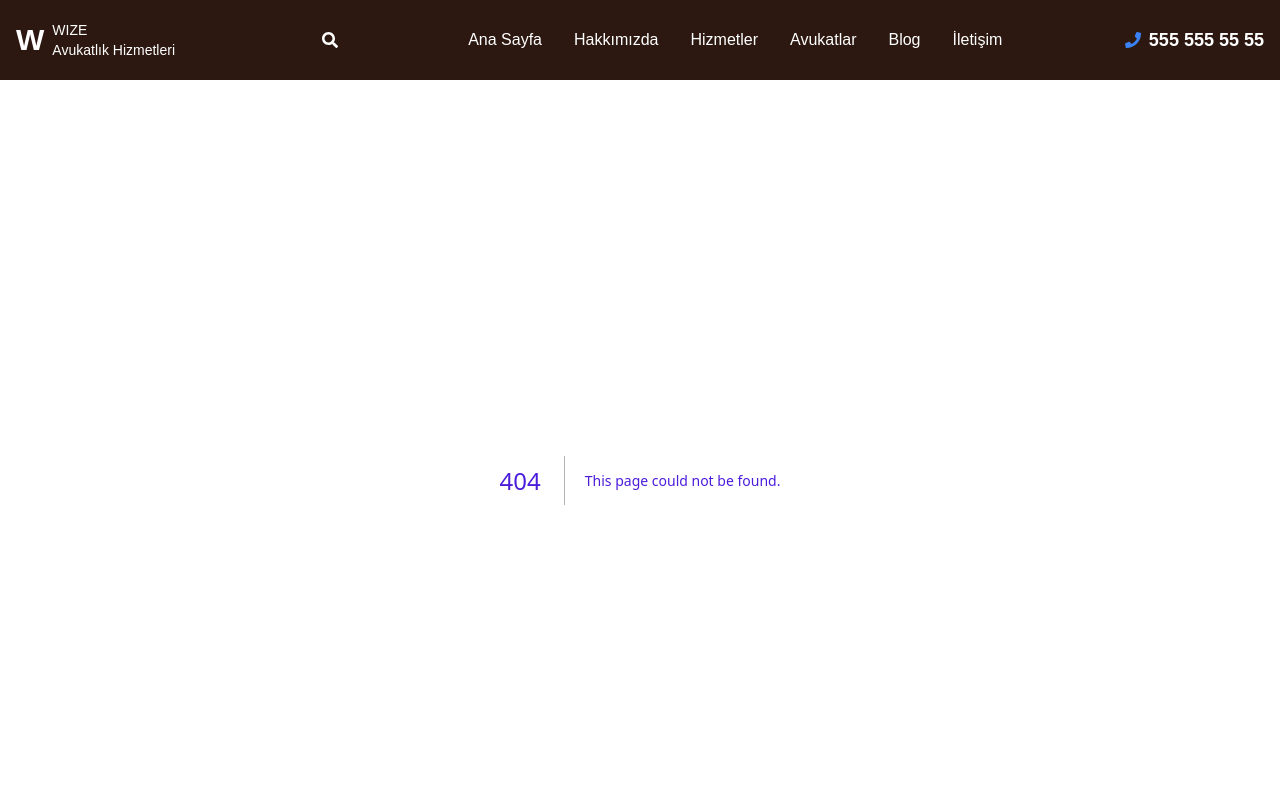
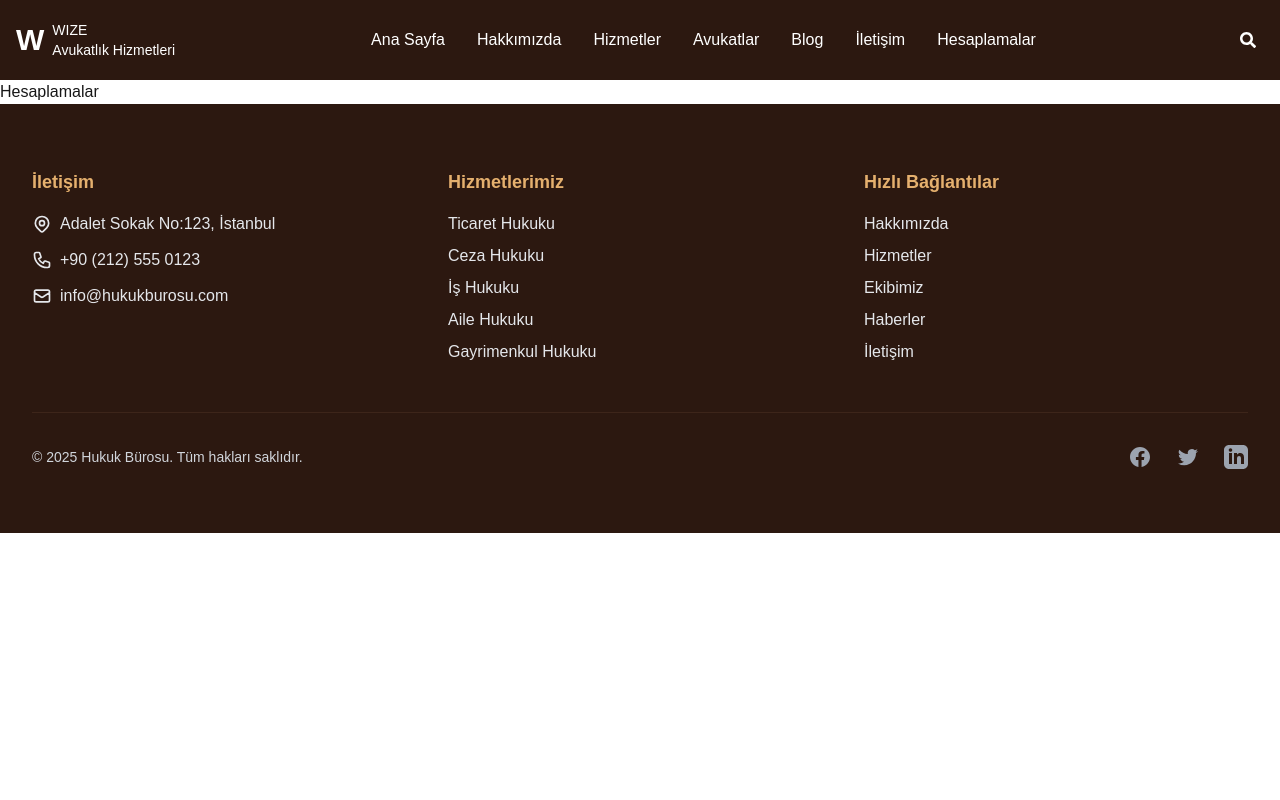
Before and after one commit to nihanrls/avukat-front, a Next.js app: page /hesaplamalar in a window 1280 px wide. Before the commit this address had no page. Shown: the top 800 px of the page. Built offline with nearby package versions, Linux system fonts and the light colour scheme.

Commit message:
navbardaki search ikonu ve searchbar düzenlendi

```diff
--- a/app/blog/page.tsx
+++ b/app/blog/page.tsx
@@ -3,6 +3,7 @@ import React, { useState } from 'react';
 import NewsCard from '@/components/newscard';
 import FilterTags from '@/components/FilterTags';
 import Postara from '@/components/postara';
+import Kategoriler from '@/components/kategoriler';
 
 const news = [
   {
@@ -66,6 +67,9 @@ export default function Haberler() {
           <div className="mt-4">
             <Postara onSearch={handleSearch} />
           </div>
+          <div className="mt-4">
+            <Kategoriler />
+          </div>
           </div>
           <div className="w-3/4 grid grid-cols-1 md:grid-cols-2 lg:grid-cols-3 gap-6 md:gap-8">
             {news.map((item) => (
--- /dev/null
+++ b/app/hesaplamalar/page.tsx
@@ -0,0 +1,3 @@
+export default function Hesaplamalar() {
+  return <div>Hesaplamalar</div>;
+}
--- a/components/common/navbar.tsx
+++ b/components/common/navbar.tsx
@@ -16,48 +16,11 @@ export default function Navbar() {
   const [isOpen, setIsOpen] = useState(false);
   const [isScrolled, setIsScrolled] = useState(false);
   const [searchQuery, setSearchQuery] = useState("");
-  const [showSearch, setShowSearch] = useState(false);
   const pathname = usePathname();
   const isTransparentPage = pathname === '/' || pathname === '/hizmetler';
 
-  const handleMouseEnter = (e: React.MouseEvent<HTMLAnchorElement>) => {
-    const link = e.currentTarget;
-    const rect = link.getBoundingClientRect();
-    const mouseX = e.clientX - rect.left;
-    const line = link.querySelector('.hover-line') as HTMLElement;
-
-    if (line) {
-      if (mouseX < rect.width / 2) {
-        line.style.transformOrigin = 'left';
-      } else {
-        line.style.transformOrigin = 'right';
-      }
-      line.style.transform = 'scaleX(1)';
-    }
-  };
-
-  const handleMouseLeave = (e: React.MouseEvent<HTMLAnchorElement>) => {
-    const link = e.currentTarget;
-    const rect = link.getBoundingClientRect();
-    const mouseX = e.clientX - rect.left;
-    const line = link.querySelector('.hover-line') as HTMLElement;
-
-    if (line) {
-      if (mouseX < rect.width / 2) {
-        line.style.transformOrigin = 'right';
-      } else {
-        line.style.transformOrigin = 'left';
-      }
-      line.style.transform = 'scaleX(0)';
-    }
-  };
-
   const handleScroll = () => {
-    if (window.scrollY > 0) {
-      setIsScrolled(true);
-    } else {
-      setIsScrolled(false);
-    }
+    setIsScrolled(window.scrollY > 0);
   };
 
   useEffect(() => {
@@ -65,19 +28,9 @@ export default function Navbar() {
     return () => window.removeEventListener('scroll', handleScroll);
   }, []);
 
-  useEffect(() => {
-    if (isOpen) {
-      document.body.style.overflow = 'hidden';
-    } else {
-      document.body.style.overflow = 'unset';
-    }
-  }, [isOpen]);
-
   const handleSearch = (e: React.FormEvent) => {
     e.preventDefault();
     console.log("Arama yapılıyor:", searchQuery);
-    // Arama sonuçları sayfasına yönlendirme yapılabilir
-    // window.location.href = `/search?query=${searchQuery}`;
   };
 
   return (
@@ -99,17 +52,42 @@ export default function Navbar() {
             </div>
           </Link>
 
-          {/* Arama İkonu */}
-          <div className="relative ml-4">
-            <ToggleButton isToggled={showSearch} onToggle={() => setShowSearch((prev) => !prev)} />
-            {showSearch && (
-              <form onSubmit={handleSearch} className="absolute right-0 flex items-center bg-white rounded-md shadow-md overflow-hidden">
+          {/* Sayfalara Erişim Butonları */}
+          <div className="hidden md:flex items-center justify-center flex-grow space-x-8">
+            {[
+              { href: "/", text: "Ana Sayfa" },
+              { href: "/hakkinda", text: "Hakkımızda" },
+              { href: "/hizmetler", text: "Hizmetler" },
+              { href: "/avukatlar", text: "Avukatlar" },
+              { href: "/blog", text: "Blog" },
+              { href: "/iletisim", text: "İletişim" },
+              { href: "/hesaplamalar", text: "Hesaplamalar" }
+            ].map((link) => (
+              <Link
+                key={link.href}
+                href={link.href}
+                className="relative group"
+              >
+                <span className="hover:text-gray-300 transition-colors">
+                  {link.text}
+                </span>
+              </Link>
+            ))}
+          </div>
+
+          {/* Arama İkonu ve Çubuğu */}
+          <div className="relative flex items-center">
+            <button onClick={() => setIsOpen(!isOpen)} className="text-white p-2">
+              {isOpen ? <FaTimes /> : <FaSearch />}
+            </button>
+            {isOpen && (
+              <form onSubmit={handleSearch} className="absolute top-6 right-0 mt-2 flex items-center">
                 <input
                   type="text"
                   placeholder="Arama yap..."
                   value={searchQuery}
                   onChange={(e) => setSearchQuery(e.target.value)}
-                  className="px-3 py-1 outline-none rounded-md focus:ring-2 focus:ring-[#ffffff] transition duration-200 w-48 text-sm text-black"
+                  className="px-3 py-1 outline-none rounded-sm transition duration-200 w-48 text-sm text-black"
                 />
                 <button type="submit" className="bg-[#ffffff] p-2 rounded-md">
                   <FaSearch className="text-[#2c1810]" />
@@ -141,73 +119,7 @@ export default function Navbar() {
               </svg>
             </button>
           </div>
-
-          {/* Desktop Navigation */}
-          <div className="hidden md:flex items-center space-x-8">
-            {[
-              { href: "/", text: "Ana Sayfa" },
-              { href: "/hakkinda", text: "Hakkımızda" },
-              { href: "/hizmetler", text: "Hizmetler" },
-              { href: "/avukatlar", text: "Avukatlar" },
-              { href: "/blog", text: "Blog" },
-              { href: "/iletisim", text: "İletişim" }
-            ].map((link) => (
-              <Link
-                key={link.href}
-                href={link.href}
-                className="relative group"
-                onMouseEnter={handleMouseEnter}
-                onMouseLeave={handleMouseLeave}
-              >
-                <span className="hover:text-gray-300 transition-colors">
-                  {link.text}
-                </span>
-                <span className="hover-line absolute -bottom-2 left-0 w-full h-0.5 bg-[#E5B06E] transform scale-x-0 transition-transform duration-300"></span>
-              </Link>
-            ))}
-          </div>
-
-          {/* Right Section */}
-          <div className="hidden md:flex items-center space-x-6">
-            <div className="flex items-center space-x-2">
-              <FaPhone className="text-blue-500" />
-              <span className="text-lg font-semibold">555 555 55 55</span>
-            </div>
-          </div>
         </div>
-
-        {/* Mobile Menu */}
-        {isOpen && (
-          <div className="fixed inset-0 top-0 left-0 w-full h-full bg-[#2c1810] z-[9998]">
-            <div className="pt-24 px-4">
-              <div className="flex flex-col space-y-6">
-                {[
-                  { href: "/", text: "Ana Sayfa" },
-                  { href: "/hakkinda", text: "Hakkımızda" },
-                  { href: "/hizmetler", text: "Hizmetler" },
-                  { href: "/avukatlar", text: "Avukatlar" },
-                  { href: "/blog", text: "Blog" },
-                  { href: "/iletisim", text: "İletişim" }
-                ].map((link) => (
-                  <Link
-                    key={link.href}
-                    href={link.href}
-                    onClick={() => setIsOpen(false)}
-                    className="text-white text-2xl hover:text-[#E5B06E] transition-colors"
-                  >
-                    {link.text}
-                  </Link>
-                ))}
-                <div className="pt-8 border-t border-gray-700">
-                  <div className="flex items-center space-x-2 text-white mb-4">
-                    <FaPhone className="text-blue-500" />
-                    <span className="text-xl">555 555 55 55</span>
-                  </div>
-                </div>
-              </div>
-            </div>
-          </div>
-        )}
       </div>
     </nav>
   );
--- /dev/null
+++ b/components/kategoriler.tsx
@@ -0,0 +1,32 @@
+"use client";
+import React from 'react';
+
+const categories = [
+  "Aile Hukuku",
+  "Kişisel Yaralanma",
+  "Suç Hukuku",
+  "Eğitim Hukuku",
+  "İşletme Hukuku",
+  "Gayrimenkul Hukuku"
+];
+
+const Kategoriler = () => {
+  return (
+    <div className="bg-gray-100 p-4 rounded-lg shadow-md w-full max-w-xs md:max-w-sm lg:max-w-md mx-auto">
+      <h2 className="text-2xl font-bold mb-4 text-[#2c1810]">Kategoriler</h2>
+      <div className="flex flex-col space-y-2">
+        {categories.map((category, index) => (
+          <div
+            key={index}
+            className="flex items-center p-2 bg-white rounded-md transition-transform duration-200 hover:transform hover:scale-105 hover:bg-[#d4b996] cursor-pointer"
+          >
+            <span className="mr-2 text-gray-700">•</span>
+            <span className="text-gray-700">{category}</span>
+          </div>
+        ))}
+      </div>
+    </div>
+  );
+};
+
+export default Kategoriler;
```
